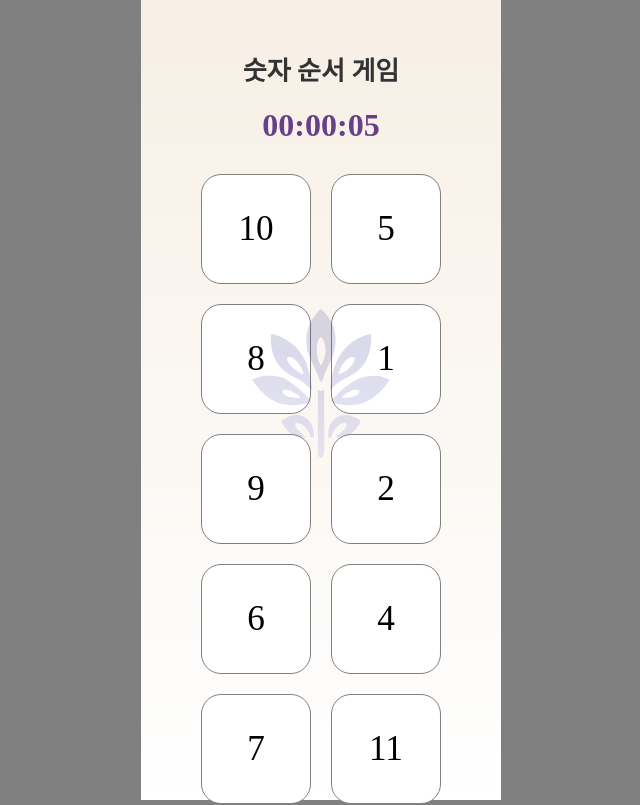
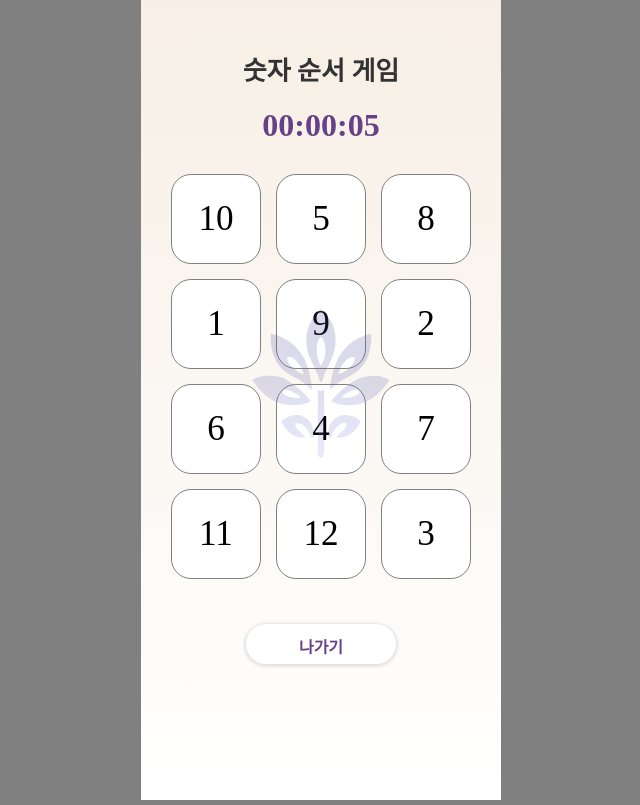
Before and after one commit to 9oormthon-univ/2024_DANPOONG_TEAM_18_FE, a React (Vite) app: page /game/number-game in a window 1280 px wide. Shown: the top 805 px of the page, without its empty margins (319-959 px from the left). Built offline with nearby package versions, Linux system fonts and the light colour scheme; no server answers; a web font is replaced by a local one.

Commit message:
fix: modified number/card game align

```diff
--- a/src/pages/CardGame.jsx
+++ b/src/pages/CardGame.jsx
@@ -141,7 +141,7 @@ const Title = styled.div`
 const CardGrid = styled.div`
   display: grid;
   grid-template-columns: repeat(3, 1fr);
-  gap: 20px;
+  gap: 12px;
   justify-content: center;
   padding: 20px;
   margin-top: 5px;
--- a/src/pages/NumberGame.jsx
+++ b/src/pages/NumberGame.jsx
@@ -92,7 +92,9 @@ const Wrapper = styled.div`
   margin-bottom: 84px;
 
   Button {
-    margin: 45px 130px;
+    margin: 45px 75px;
+    width: 150px;
+    height: 40px;
   }
 `;
 
@@ -111,7 +113,7 @@ const NumberGrid = styled.div`
   justify-content: center;
   align-items: center;
   flex-wrap: wrap;
-  gap: 20px;
+  gap: 15px;
   margin-top: 30px;
 `;
 
@@ -119,8 +121,8 @@ const NumberItem = styled.div`
   display: flex;
   justify-content: center;
   align-items: center;
-  width: 110px;
-  height: 110px;
+  width: 90px;
+  height: 90px;
   border-radius: 20px;
   background-color: ${({isClicked, theme}) => (isClicked ? theme.colors.main : "#FFFFFF")};
   color: ${({isClicked}) => (isClicked ? "#FFFFFF" : "black")};
```
